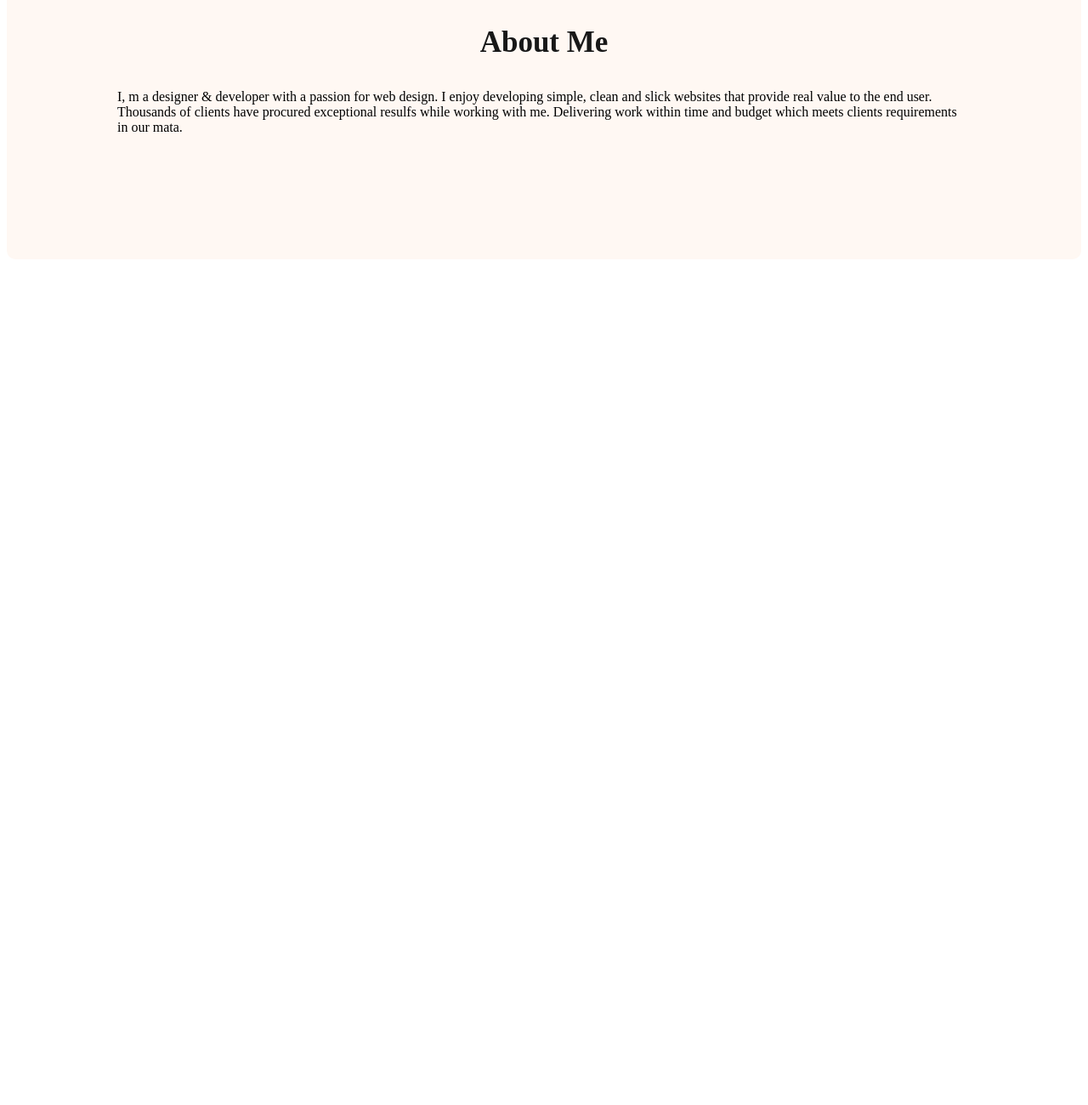
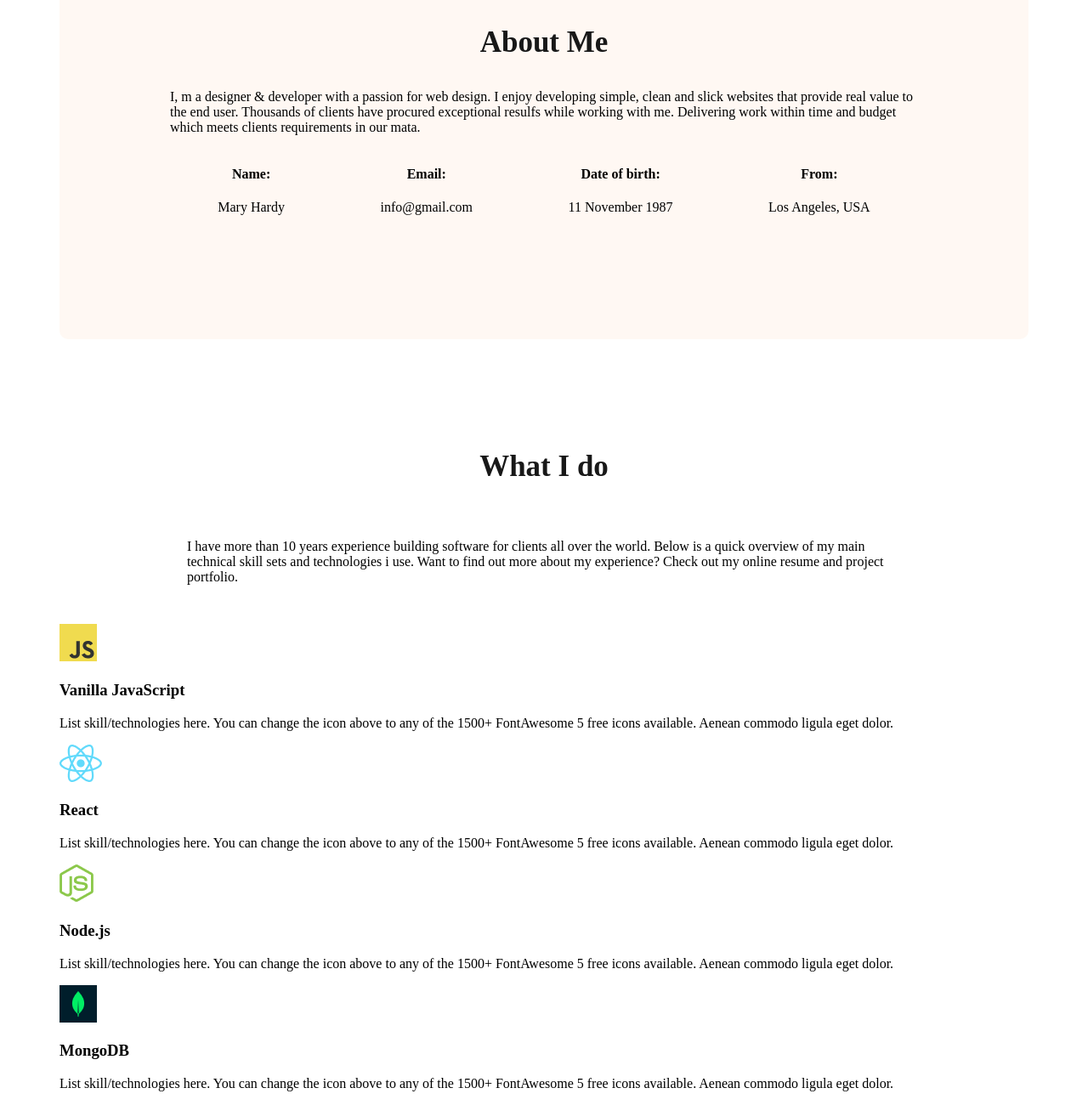
Before and after one commit to JoySarker2024/webdelovment-portfolio, a plain HTML site: page index.html in a window 1280 px wide. Shown: the part 1033-2333 px from the top of the page at 85% size. Before the commit the page ends 1468 px from the top, so only its background shows below. Drawn offline with nearby package versions, Linux system fonts and the light colour scheme.

Commit message:
added section

```diff
--- a/index.html
+++ b/index.html
@@ -46,7 +46,57 @@
                 while working with me. Delivering work within time and budget which meets clients requirements in our
                 mata.
             </p>
+            <div class="about-info-container">
+                <div class="about-info">
+                    <h4 class="info-title">Name:</h4>
+                    <p class="info-description">Mary Hardy</p>
+                </div>
+                <div class="about-info">
+                    <h4 class="info-title">Email:</h4>
+                    <p class="info-description"> info@gmail.com</p>
+                </div>
+                <div class="about-info">
+                    <h4 class="info-title">Date of birth:</h4>
+                    <p class="info-description"> 11 November 1987</p>
+                </div>
+                <div class="about-info">
+                    <h4 class="info-title">From:</h4>
+                    <p class="info-description">Los Angeles, USA</p>
+                </div>
+            </div>
+        </section>
 
+        <!-- what i do section start -->
+        <section>
+            <h3 class="section-title">What I do</h3>
+            <p id="what-i-do-description" class="section-description">
+                I have more than 10 years experience building software for clients all over the world. Below is a quick
+                overview of my main technical skill sets and technologies i use. Want to find out more about my
+                experience? Check out my online resume and project portfolio.
+            </p>
+
+            <div class="skillcontainer">
+               <div class="skill">
+                <img src="images/icons/js.png" alt="">
+                <h3 class="skill-title">Vanilla JavaScript</h3>
+                <p class="skill_description">List skill/technologies here. You can change the icon above to any of the 1500+ FontAwesome 5 free icons available. Aenean commodo ligula eget dolor.</p>
+               </div>
+               <div class="skill">
+                <img src="images/icons/react.png" alt="">
+                <h3 class="skill-title">React</h3>
+                <p class="skill_description">List skill/technologies here. You can change the icon above to any of the 1500+ FontAwesome 5 free icons available. Aenean commodo ligula eget dolor.</p>
+               </div>
+               <div class="skill">
+                <img src="images/icons/nodejs.png" alt="">
+                <h3 class="skill-title">Node.js</h3>
+                <p class="skill_description">List skill/technologies here. You can change the icon above to any of the 1500+ FontAwesome 5 free icons available. Aenean commodo ligula eget dolor.</p>
+               </div>
+               <div class="skill">
+                <img src="images/icons/mongo.png" alt="">
+                <h3 class="skill-title">MongoDB</h3>
+                <p class="skill_description">List skill/technologies here. You can change the icon above to any of the 1500+ FontAwesome 5 free icons available. Aenean commodo ligula eget dolor.</p>
+               </div>
+            </div>
         </section>
     </main>
     <footer>
--- a/styels/protfolio.css
+++ b/styels/protfolio.css
@@ -101,7 +101,10 @@
 }
 
 /* main section style  */
-
+main{
+ max-width: 1140px;
+ margin: 0 auto;
+}
 /* about section style  */
 .about {
     padding: 130px;
@@ -109,3 +112,15 @@
     background: #FFF8F3;
     margin: 130px 0;
 }
+
+.about-info-container{
+   display: flex;
+   justify-content: space-around;
+}
+.about-info{
+    text-align: center;
+}
+
+#what-i-do-description{
+    padding: 30px 150px;
+}
```
